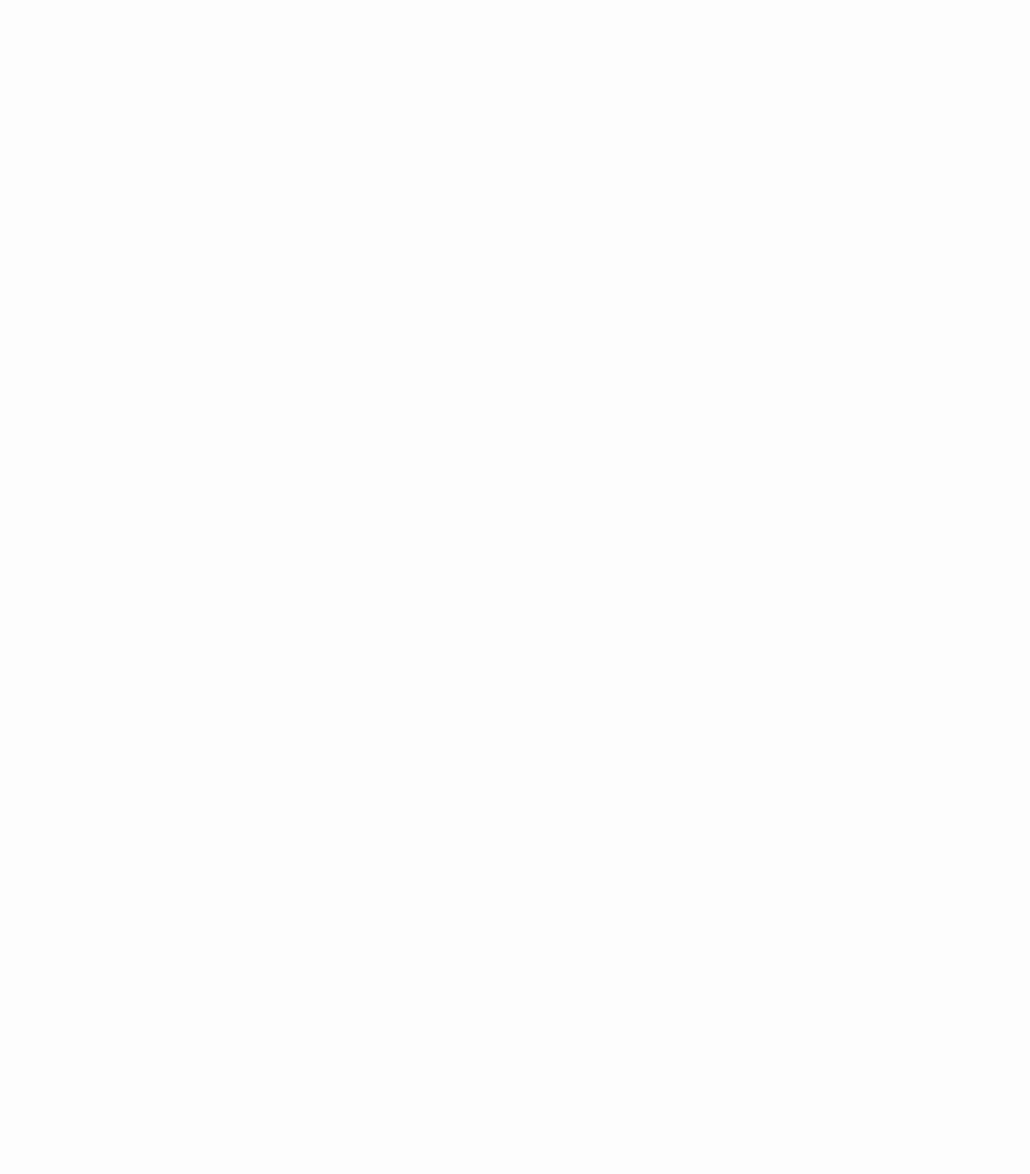
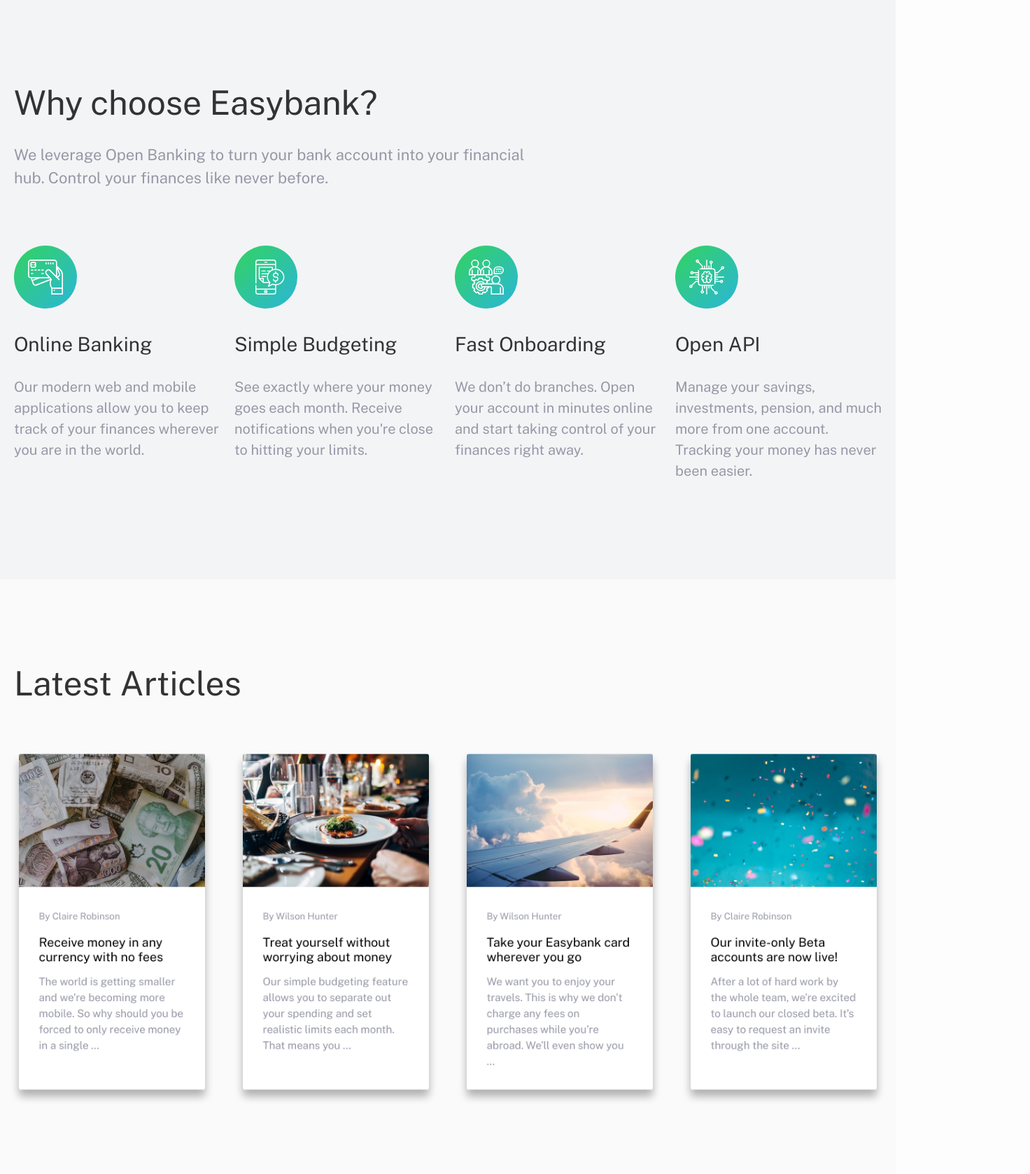
Before and after one commit to JShilling4/easybank-landing-page, a Vue app: page / in a window 1280 px wide. Shown: the part 902-2580 px from the top of the page at 70% size, 1472 px wide, since content can reach past the window. Before the commit the page ends 857 px from the top, so only its background shows below. Built offline with nearby package versions, Linux system fonts and the light colour scheme.

Commit message:
added article hover effect

```diff
--- a/src/views/Home.vue
+++ b/src/views/Home.vue
@@ -1,12 +1,188 @@
 <template>
 	<div class="home">
-        <div class="hero">
-            <div class="outer-container">
-                <h1 class="hero-heading">
-                    Hero Heading
+		<section class="hero">
+			<div class="hero__overlay">
+				<img
+					src="@/assets/images/image-mockups.png"
+					class="mockups"
+					alt=""
+				>
+			</div>
+			<div class="hero__outer-container outer-container">
+				<div class="col-1">
+					<h1 class="hero__heading">
+						Next generation digital banking
 					</h1>
+					<p class="hero__copy copy">
+						Take your financial life online. Your Easybank account will be a one-stop-shop for spending, saving, budgeting, investing, and much more.
+					</p>
+					<AppButton class="hero__cta">Request Invite</AppButton>
+				</div>
+
+				<div class="col-2">
+
 				</div>
 			</div>
+		</section>
+
+		<section class="whyEasybank">
+			<div class="outer-container">
+				<div class="top">
+					<h2 class="section-heading">
+						Why choose Easybank?
+					</h2>
+					<p class="whyEasybank__copy copy">
+						We leverage Open Banking to turn your bank account into your financial hub.
+						Control your finances like never before.
+					</p>
+				</div>
+
+				<div class="feature-container">
+					<div class="feature">
+						<img
+							src="@/assets/images/icon-online.svg"
+							class="feature__icon"
+							alt=""
+						>
+						<h3 class="feature__heading">
+							Online Banking
+						</h3>
+						<p class="feature__copy copy">
+							Our modern web and mobile applications allow you to keep track of your
+							finances wherever you are in the world.
+						</p>
+					</div>
+					<div class="feature">
+						<img
+							src="@/assets/images/icon-budgeting.svg"
+							class="feature__icon"
+							alt=""
+						>
+						<h3 class="feature__heading">
+							Simple Budgeting
+						</h3>
+						<p class="feature__copy copy">
+							See exactly where your money goes each month. Receive notifications when
+							you're close to hitting your limits.
+						</p>
+					</div>
+					<div class="feature">
+						<img
+							src="@/assets/images/icon-onboarding.svg"
+							class="feature__icon"
+							alt=""
+						>
+						<h3 class="feature__heading">
+							Fast Onboarding
+						</h3>
+						<p class="feature__copy copy">
+							We don’t do branches. Open your account in minutes online and start taking control
+							of your finances right away.
+						</p>
+					</div>
+					<div class="feature">
+						<img
+							src="@/assets/images/icon-api.svg"
+							class="feature__icon"
+							alt=""
+						>
+						<h3 class="feature__heading">
+							Open API
+						</h3>
+						<p class="feature__copy copy">
+							Manage your savings, investments, pension, and much more from one account. Tracking
+							your money has never been easier.
+						</p>
+					</div>
+				</div>
+			</div>
+		</section>
+
+		<section class="articles">
+			<div class="outer-container">
+				<h2 class="section-heading">
+					Latest Articles
+				</h2>
+				<div class="articles-container">
+					<div class="article">
+						<img
+							src="@/assets/images/image-currency.jpg"
+							alt=""
+						>
+
+						<div class="details">
+							<span class="details__author">
+								By Claire Robinson
+							</span>
+							<h3 class="details__heading">
+								Receive money in any currency with no fees
+							</h3>
+							<p class="details__copy copy">
+								The world is getting smaller and we’re becoming more mobile. So why should you be
+								forced to only receive money in a single …
+							</p>
+						</div>
+					</div>
+					<div class="article">
+						<img
+							src="@/assets/images/image-restaurant.jpg"
+							alt=""
+						>
+
+						<div class="details">
+							<span class="details__author">
+								By Wilson Hunter
+							</span>
+							<h3 class="details__heading">
+								Treat yourself without worrying about money
+							</h3>
+							<p class="details__copy copy">
+								Our simple budgeting feature allows you to separate out your spending and set
+								realistic limits each month. That means you …
+							</p>
+						</div>
+					</div>
+					<div class="article">
+						<img
+							src="@/assets/images/image-plane.jpg"
+							alt=""
+						>
+
+						<div class="details">
+							<span class="details__author">
+								By Wilson Hunter
+							</span>
+							<h3 class="details__heading">
+								Take your Easybank card wherever you go
+							</h3>
+							<p class="details__copy copy">
+								We want you to enjoy your travels. This is why we don’t charge any fees on purchases
+								while you’re abroad. We’ll even show you …
+							</p>
+						</div>
+					</div>
+					<div class="article">
+						<img
+							src="@/assets/images/image-confetti.jpg"
+							alt=""
+						>
+
+						<div class="details">
+							<span class="details__author">
+								By Claire Robinson
+							</span>
+							<h3 class="details__heading">
+								Our invite-only Beta accounts are now live!
+							</h3>
+							<p class="details__copy copy">
+								After a lot of hard work by the whole team, we’re excited to launch our closed beta.
+								It’s easy to request an invite through the site ...
+							</p>
+						</div>
+					</div>
+				</div>
+			</div>
+		</section>
 	</div>
 </template>
 
@@ -18,9 +194,147 @@ export default {
 </script>
 
 <style lang="scss" scoped>
+.section-heading {
+	margin-bottom: 3rem;
+	font-size: 4.8rem;
+	font-weight: 400;
+	color: #333;
+}
+.copy {
+	color: $gray-blue;
+	font-weight: 400;
+	font-size: 2.2rem;
+	line-height: 1.5;
+}
+
 .hero {
-    height: 50rem;
-    padding: 6rem 0;
-    background-color: $green-lime;
+	position: relative;
+	height: 80rem;
+    max-width: 100%;
+	background-color: $gray-extra-light;
+	&__overlay {
+		position: absolute;
+		right: -15%;
+		width: 65%;
+		height: 100%;
+		background-image: url("~@/assets/images/bg-intro-desktop.svg");
+		background-size: cover;
+		background-position: center -225px;
+		background-size: 112%;
+		img.mockups {
+			position: absolute;
+			top: -20%;
+			right: 15%;
+			width: 75%;
+			z-index: 2;
+		}
+	}
+	&__outer-container {
+		display: flex;
+		align-items: center;
+		height: 100%;
+	}
+	&__heading {
+		margin-bottom: 3.7rem;
+		font-weight: 300;
+		font-size: 6.6rem;
+		color: #333;
+	}
+	&__copy {
+		margin-bottom: 4.5rem;
+	}
+	.col-1 {
+		width: 58rem;
+	}
+	.col-2 {
+		position: relative;
+		width: 60%;
+		height: 100%;
+	}
+}
+
+.whyEasybank {
+	padding: 12rem 0 6rem;
+	background-color: $gray-blue-light;
+	.top {
+		width: 60%;
+	}
+    .copy {
+        margin-bottom: 8rem;
+    }
+	.feature-container {
+		display: flex;
+		.feature {
+			width: 25%;
+			&:not(:last-child) {
+				margin-right: 2rem;
+			}
+			&__icon {
+				margin-bottom: 3rem;
+				width: 9rem;
+			}
+			&__heading {
+				margin-bottom: 3rem;
+				font-size: 2.8rem;
+				font-weight: 400;
+				color: #333;
+			}
+			&__copy {
+				font-size: 2rem;
+			}
+		}
+	}
+}
+
+.articles {
+	padding: 12rem 0;
+    background-color: $gray-extra-light;
+	.articles-container {
+		display: flex;
+	}
+    .section-heading {
+        margin-bottom: 6rem;
+    }
+	.article {
+		width: 25%;
+        background-color: #fff;
+        box-shadow: 0 1rem 1.25rem rgba(0,0,0,.3);
+        border-radius: 3px;
+        transform: scale(.95);
+        transition: transform .5s, box-shadow .5s;
+        backface-visibility: hidden;
+        will-change: transform, box-shadow;
+        cursor: pointer;
+        &:hover {
+            transform: scale(1) translateY(-1rem);
+            box-shadow: 0 1.5rem 2.25rem rgba(0,0,0,.25);
+        }
+		&:not(:last-child) {
+			margin-right: 4rem;
+		}
+		img {
+			object-fit: cover;
+			width: 100%;
+			height: 20rem;
+            border-top-right-radius: 3px;
+            border-top-left-radius: 3px;
+		}
+        .details {
+            padding: 3rem;
+            &__author {
+                display: inline-block;
+                margin-bottom: 2rem;
+                font-size: 1.4rem;
+                color: $gray-blue;
+            }
+            &__heading {
+                margin-bottom: 1.5rem;
+                font-weight: 400;
+            }
+            &__copy {
+                font-size: 1.6rem;
+            }
+        }
+	}
 }
 </style>
```
Lines whose indentation alone changed are shown as unchanged.
